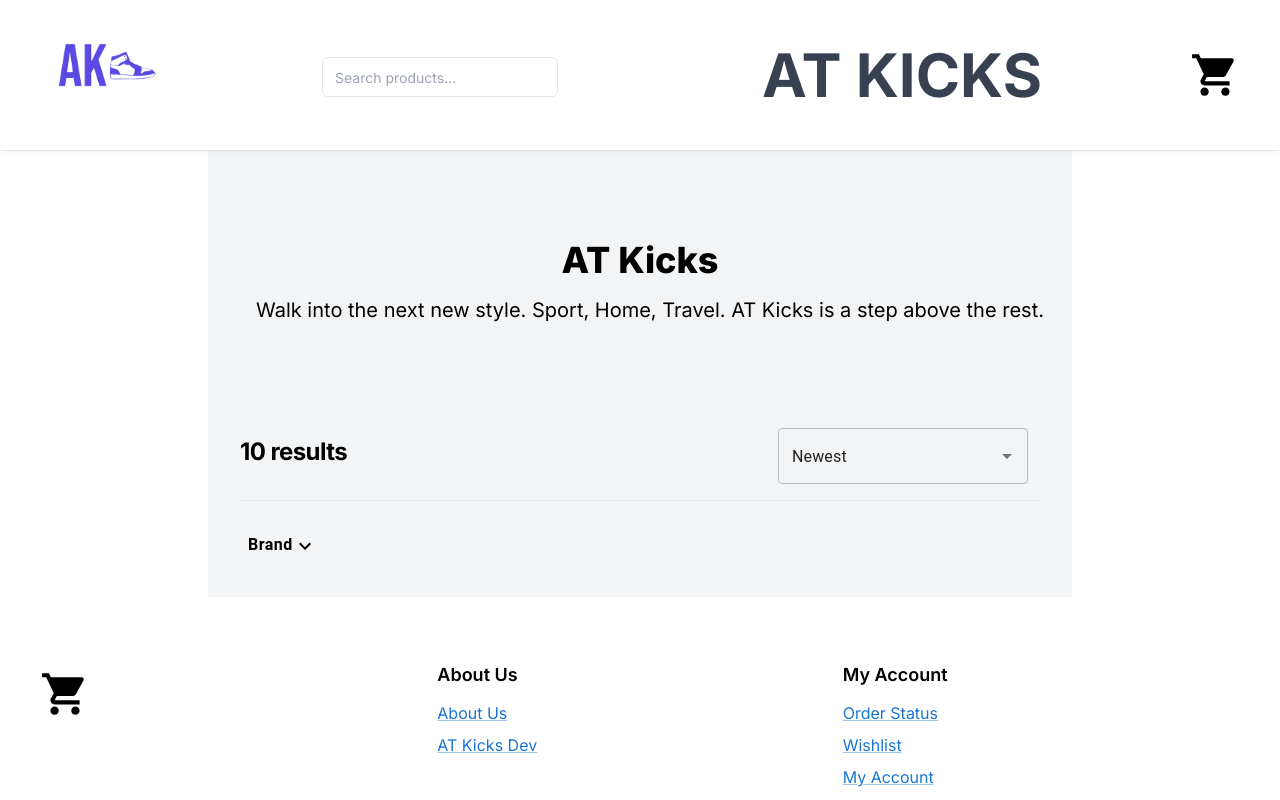
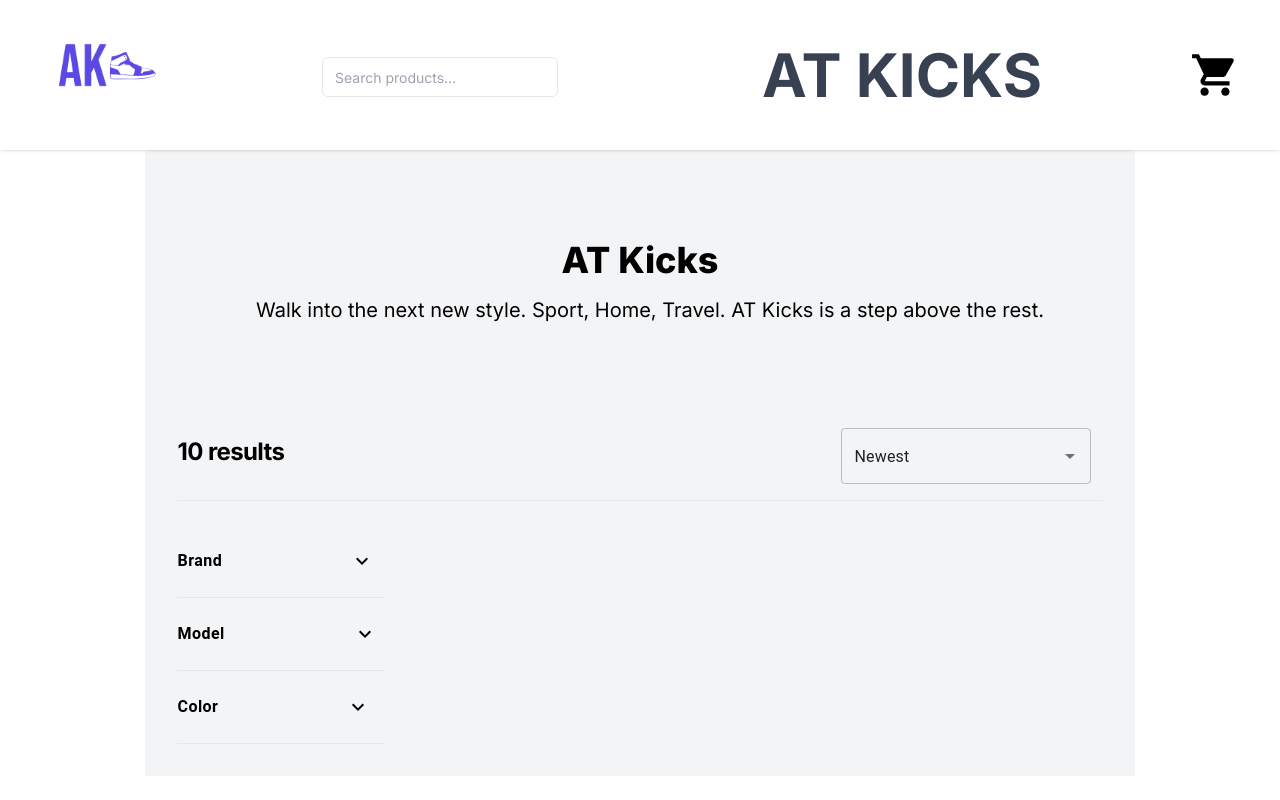
Before and after one commit to allthetok/FrontEndEC, a Next.js app: page /products in a window 1280 px wide. Shown: the top 800 px of the page. Built offline with nearby package versions, Linux system fonts and the light colour scheme.

Commit message:
update to drop-downs

```diff
--- a/src/components/ProductList.tsx
+++ b/src/components/ProductList.tsx
@@ -5,11 +5,14 @@ import React, { SyntheticEvent, useState } from 'react'
 import { DropDown } from './DropDown'
 import KeyboardArrowDownIcon from '@mui/icons-material/KeyboardArrowDown'
 import KeyboardArrowUpIcon from '@mui/icons-material/KeyboardArrowUp'
-import { Button, IconButton } from '@mui/material'
-import { DropDownOptionsSx } from '@/sx/styling'
+import { Button, Checkbox, FormControlLabel, FormGroup, IconButton } from '@mui/material'
+import { CheckBoxSx, DropDownOptionsSx } from '@/sx/styling'
 
 const ProductList = () => {
 	const [sortBy, setSortBy] = useState('Newest')
+	const [brandOptions, setBrandOptions] = useState(false)
+	const [modelOptions, setModelOptions] = useState(false)
+	const [colorOptions, setColorOptions] = useState(false)
 
 	const onSortChange = (e: SyntheticEvent<Element, Event>, value: string | null): void => {
 		e.preventDefault()
@@ -36,13 +39,62 @@ const ProductList = () => {
 			<section className='pb=24 pt-6' aria-labelledby='products-heading'>
 				<div className='grid grid-cols-1 gap-x-8 gap-y-10 lg:grid-cols-4'>
 					<div className='hidden lg:block'>
-						<div>
-							<Button variant='text' sx={DropDownOptionsSx}>
-								<span className='font-bold'>
+						<div className='border-b border-gray-200 dark:border-gray-800 py-4'>
+							<Button variant='text' sx={DropDownOptionsSx} onClick={() => setBrandOptions(!brandOptions)}>
+								<div className='flex flex-row items-center justify-stretch gap-32'>
+									<span className='font-bold'>
 										Brand
-									<KeyboardArrowDownIcon fontSize='medium' />
-								</span>
+									</span>
+									{brandOptions === false ? <KeyboardArrowDownIcon fontSize='medium' /> : <KeyboardArrowUpIcon fontSize='medium' />}
+								</div>
 							</Button>
+							{brandOptions === false ? <></> :
+								<FormGroup>
+									<FormControlLabel control={<Checkbox sx={CheckBoxSx} />} label='Adidas' />
+									<FormControlLabel control={<Checkbox sx={CheckBoxSx} />} label='Air Jordan' />
+									<FormControlLabel control={<Checkbox sx={CheckBoxSx} />} label='New Balance' />
+									<FormControlLabel control={<Checkbox sx={CheckBoxSx} />} label='Yeezy' />
+									<FormControlLabel control={<Checkbox sx={CheckBoxSx} />} label='Nike' />
+								</FormGroup>
+							}
+						</div>
+						<div className='border-b border-gray-200 dark:border-gray-800 py-4'>
+							<Button variant='text' sx={DropDownOptionsSx} onClick={() => setModelOptions(!modelOptions)}>
+								<div className='flex flex-row items-center justify-stretch gap-32'>
+									<span className='font-bold'>
+										Model
+									</span>
+									{modelOptions === false ? <KeyboardArrowDownIcon fontSize='medium' /> : <KeyboardArrowUpIcon fontSize='medium' />}
+								</div>
+							</Button>
+							{modelOptions === false ? <></> :
+								<FormGroup>
+									<FormControlLabel control={<Checkbox sx={CheckBoxSx} />} label='Adidas' />
+									<FormControlLabel control={<Checkbox sx={CheckBoxSx} />} label='Air Jordan' />
+									<FormControlLabel control={<Checkbox sx={CheckBoxSx} />} label='New Balance' />
+									<FormControlLabel control={<Checkbox sx={CheckBoxSx} />} label='Yeezy' />
+									<FormControlLabel control={<Checkbox sx={CheckBoxSx} />} label='Nike' />
+								</FormGroup>
+							}
+						</div>
+						<div className='border-b border-gray-200 dark:border-gray-800 py-4'>
+							<Button variant='text' sx={DropDownOptionsSx} onClick={() => setColorOptions(!colorOptions)}>
+								<div className='flex flex-row items-center justify-stretch gap-32'>
+									<span className='font-bold'>
+										Color
+									</span>
+									{colorOptions === false ? <KeyboardArrowDownIcon fontSize='medium' /> : <KeyboardArrowUpIcon fontSize='medium' />}
+								</div>
+							</Button>
+							{colorOptions === false ? <></> :
+								<FormGroup>
+									<FormControlLabel control={<Checkbox sx={CheckBoxSx} />} label='Adidas' />
+									<FormControlLabel control={<Checkbox sx={CheckBoxSx} />} label='Air Jordan' />
+									<FormControlLabel control={<Checkbox sx={CheckBoxSx} />} label='New Balance' />
+									<FormControlLabel control={<Checkbox sx={CheckBoxSx} />} label='Yeezy' />
+									<FormControlLabel control={<Checkbox sx={CheckBoxSx} />} label='Nike' />
+								</FormGroup>
+							}
 						</div>
 					</div>
 				</div>
--- a/src/sx/styling.ts
+++ b/src/sx/styling.ts
@@ -22,6 +22,7 @@ const AutoCompleteSx = {
 
 const DropDownOptionsSx = {
 	color: '#000',
+	paddingLeft: '0',
 	fontSize: '1rem',
 	textTransform: 'capitalize',
 	'&:hover': {
@@ -30,4 +31,14 @@ const DropDownOptionsSx = {
 	}
 }
 
-export { Font25Sx, Font30Sx, PaddingNoneSx, Font50Sx, AutoCompleteSx, DropDownOptionsSx }
+const CheckBoxSx = {
+	paddingRight: '0.25rem',
+	'&:hover': {
+		bgcolor: 'transparent'
+	},
+	'&.Mui-checked': {
+		color: '#000'
+	}
+}
+
+export { Font25Sx, Font30Sx, PaddingNoneSx, Font50Sx, AutoCompleteSx, DropDownOptionsSx, CheckBoxSx }
```
Also changed, not shown: 1 other file (tests, documents, lock files or other folders).
